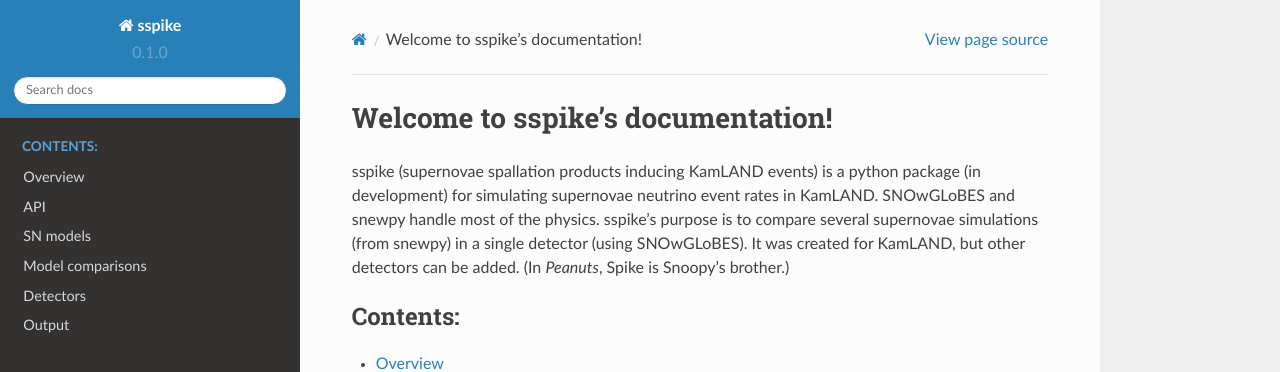
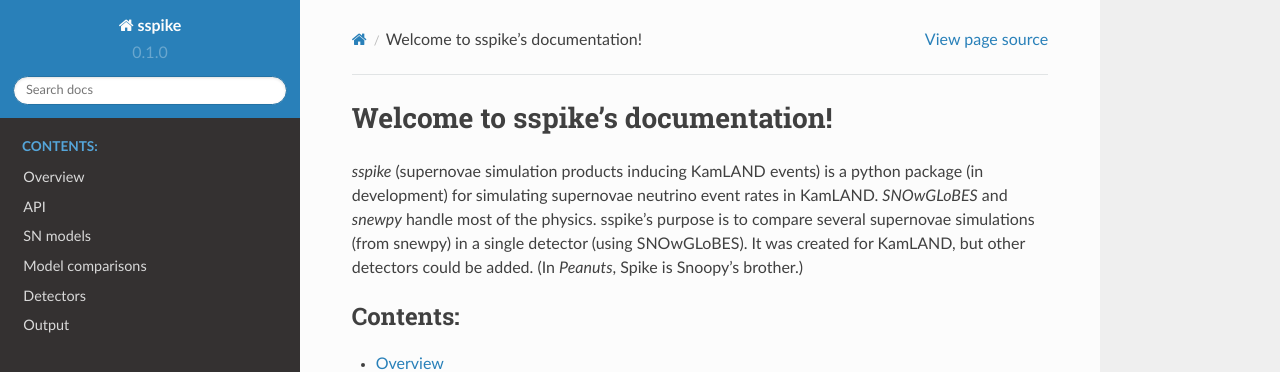
Before and after one commit to joesmolsky/sspike, a Sphinx documentation site: the page built from docs/source/index.rst, in a window 1280 px wide and 1201 px high. Shown: the top 372 px of the window. Built offline with Sphinx 7.4.7 and the Read the Docs theme 2.0.0, drawn with Linux system fonts in a browser that asks for light colours.

Commit message:
docs update

```diff
--- a/docs/source/index.rst
+++ b/docs/source/index.rst
@@ -6,7 +6,7 @@
 Welcome to sspike's documentation!
 ==================================
 
-sspike (supernovae spallation products inducing KamLAND events) is a python package (in development) for simulating supernovae neutrino event rates in KamLAND.  SNOwGLoBES and snewpy handle most of the physics.  sspike's purpose is to compare several supernovae simulations (from snewpy) in a single detector (using SNOwGLoBES).  It was created for KamLAND, but other detectors can be added.  (In *Peanuts*, Spike is Snoopy's brother.)
+`sspike` (supernovae simulation products inducing KamLAND events) is a python package (in development) for simulating supernovae neutrino event rates in KamLAND.  `SNOwGLoBES` and `snewpy` handle most of the physics.  sspike's purpose is to compare several supernovae simulations (from snewpy) in a single detector (using SNOwGLoBES).  It was created for KamLAND, but other detectors could be added.  (In *Peanuts*, Spike is Snoopy's brother.)
 
 .. toctree::
    :maxdepth: 2
```
Also changed, not shown: 9 other files.
